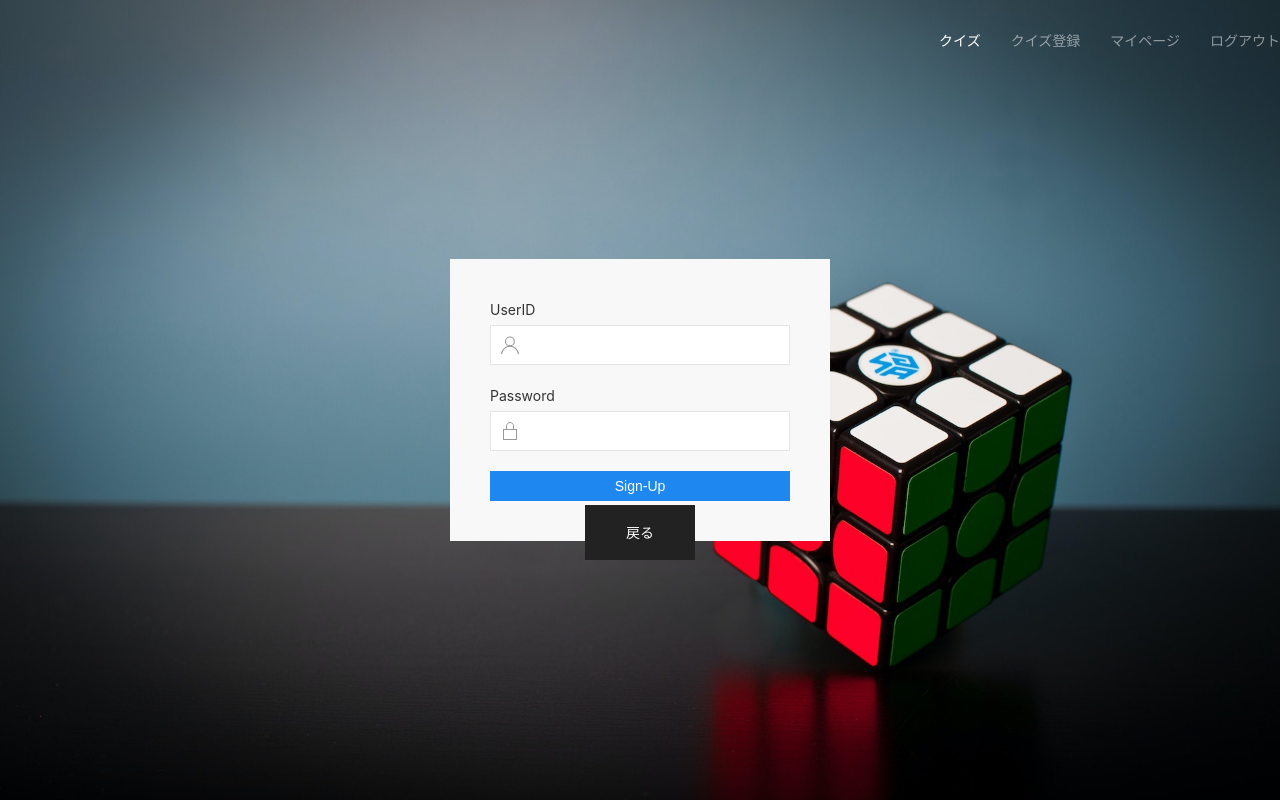
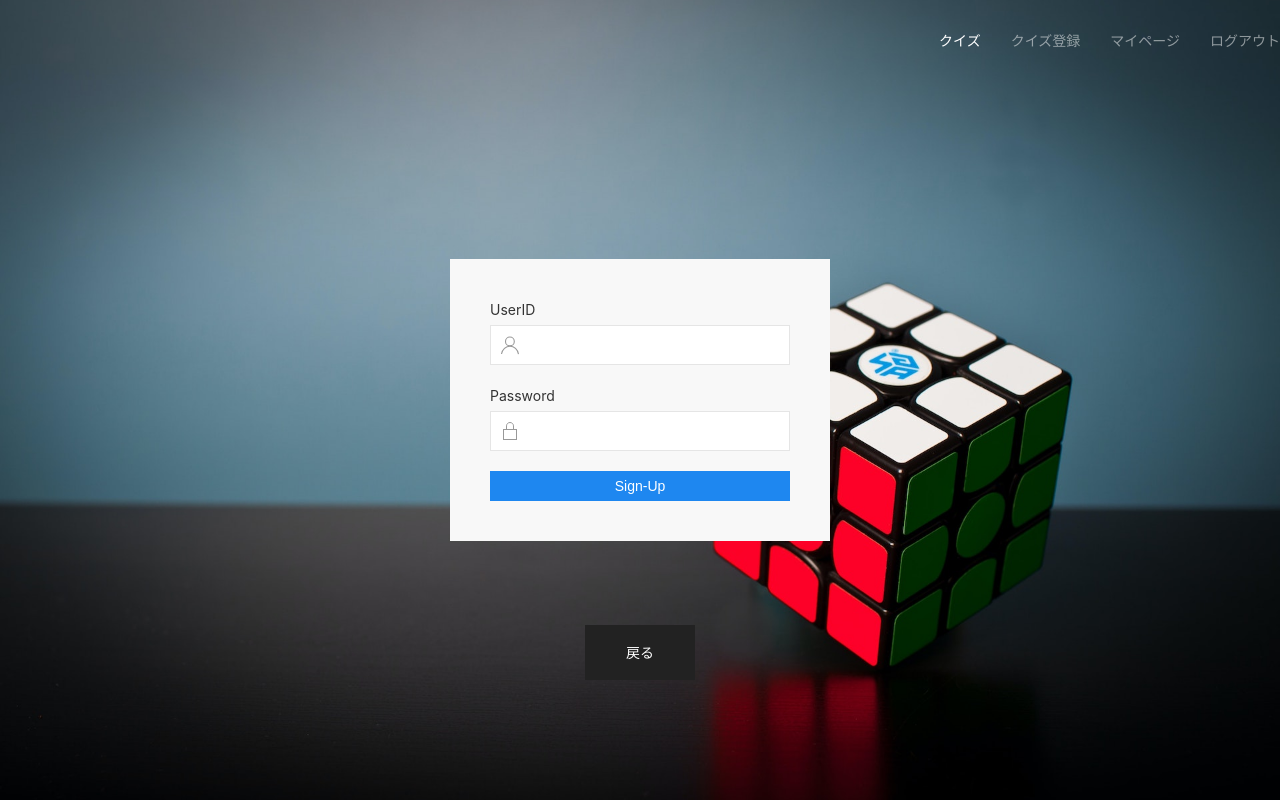
Before and after one commit to naoi0522/webproject, a Flask app: page /auth/registeruser in a window 1280 px wide. Run offline with Flask 2, Linux system fonts and the light colour scheme; the visitor is signed in with stand-in values (Sample User, id 1); some libraries are stand-ins or nearby versions.

Commit message:
レイアウト最適化

```diff
--- a/quizapp/templates/auth/login.html
+++ b/quizapp/templates/auth/login.html
@@ -3,7 +3,7 @@
 
 {% if is_post %}
 <div class="uk-position-center">
-    <div class="uk-card uk-card-default uk-card-body uk-width-1-2@m">
+    <div class="uk-card uk-card-default uk-card-body uk-width-1-1@m">
         {% if login %}
         <span class="uk-label uk-label-success">Success!!</span>
         <h3 class="uk-card-title">
@@ -17,7 +17,7 @@
         {% endif %}
     </div>
 </div>
-<div class="uk-position-small uk-position-bottom-center" style="margin-bottom: 15em;">
+<div class="uk-position-small uk-position-bottom-center" style="margin-bottom: 15vh;">
     <button class="uk-button uk-button-secondary uk-button-large" onclick=" location.href='./../'">戻る</button>
 </div>
 {% else %}
@@ -48,7 +48,7 @@
         </div>
     </div>
 </div>
-<div class="uk-position-small uk-position-bottom-center" style="margin-bottom: 15em;">
+<div class="uk-position-small uk-position-bottom-center" style="margin-bottom: 15vh;">
     <button class=" uk-button uk-button-secondary uk-button-large" onclick=" location.href='./../'">戻る</button>
 </div>
 {% endif %}
--- a/quizapp/templates/auth/registeruser.html
+++ b/quizapp/templates/auth/registeruser.html
@@ -4,7 +4,7 @@
 <!-- TODO: バリデーションチェック -->
 {% if is_post %}
 <div class="uk-position-center">
-    <div class="uk-card uk-card-default uk-card-body uk-width-1-2@m">
+    <div class="uk-card uk-card-default uk-card-body uk-width-1-1@m">
         {% if login %}
         <span class="uk-label uk-label-success">Success!!</span>
         <h3 class="uk-card-title">
@@ -18,7 +18,7 @@
         {% endif %}
     </div>
 </div>
-<div class="uk-position-small uk-position-bottom-center" style="margin-bottom: 15em;">
+<div class="uk-position-small uk-position-bottom-center" style="margin-bottom: 15vh;">
     <button class="uk-button uk-button-secondary uk-button-large" onclick=" location.href='./../'">戻る</button>
 </div>
 {% else %}
@@ -49,7 +49,7 @@
         </div>
     </div>
 </div>
-<div class="uk-position-small uk-position-bottom-center" style="margin-bottom: 15em;">
+<div class="uk-position-small uk-position-bottom-center" style="margin-bottom: 15vh;">
     <button class=" uk-button uk-button-secondary uk-button-large" onclick=" location.href='./../'">戻る</button>
 </div>
 {% endif %}
--- a/quizapp/templates/index.html
+++ b/quizapp/templates/index.html
@@ -2,6 +2,6 @@
 {% block content %}
 
 <div class="uk-position-center-left uk-position-medium">
-    <img src="../static/img/logo.png" uk-img alt="" style="margin-bottom: 16em;">
+    <img src="../static/img/logo.png" uk-img alt="" style="margin-bottom: 16vh; max-width: 80%;">
 </div>
 {% endblock %}
```
